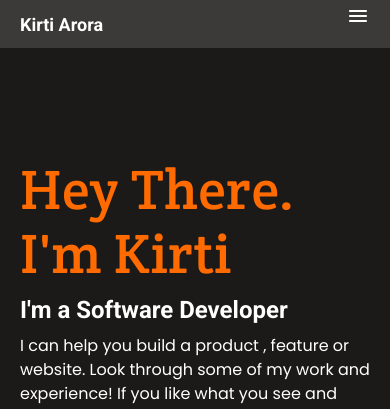
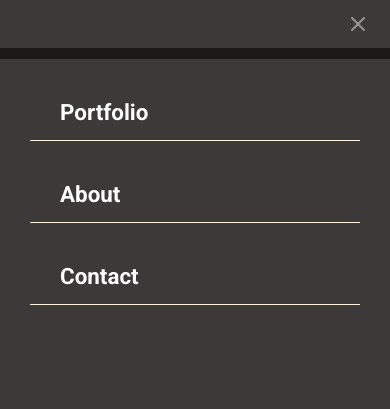
Before and after one commit to kit0-0/Mobile-Portfolio, a website: page index.html in a window 390 px wide. Both pictures are taken after a click on the button 358 px from the left and 24 px from the top of the page. Shown: the top 409 px of the page. Drawn offline with Linux system fonts and the light colour scheme.

Commit message:
Added Html file

```diff
--- a/index.html
+++ b/index.html
@@ -22,11 +22,16 @@
   <!--nav Start-->
   <header>
     <nav class="nav flex-center">
-      <a href="#">Kirti Arora</a>
+      <a id="logo" href="#">Kirti Arora</a>
       <!-- toggle button -->
-      <button type="button" id="menu-container" class="flex-center menu-btn">
+      <button type="button" id="menu-container" class="flex-center menu-btn" onclick="togglerMenu()">
         <span class="open" id="menu"></span>
       </button>
+      <ul class="mobile-nav-elements" id="nav-elements">
+        <li class="mobile-nav-list active"><a href="#work">Portfolio</a></li>
+        <li class="mobile-nav-list active"><a href="#about">About</a></li>
+        <li class="mobile-nav-list active"><a href="#contact-section">Contact</a></li>
+      </ul>
       <ul class="nav-elements">
         <li class="nav-list"><a href="#work">Portfolio</a></li>
         <li class="nav-list"><a href="#about">About</a></li>
@@ -329,5 +334,6 @@
       <li><a href="#"><img class="social-media-icon color" src="./images/footer-medium.svg" alt="medium icon"></a></li>
     </ul>
   </footer>
+  <script src="script.js"></script>
 </body>
 </html>
```
